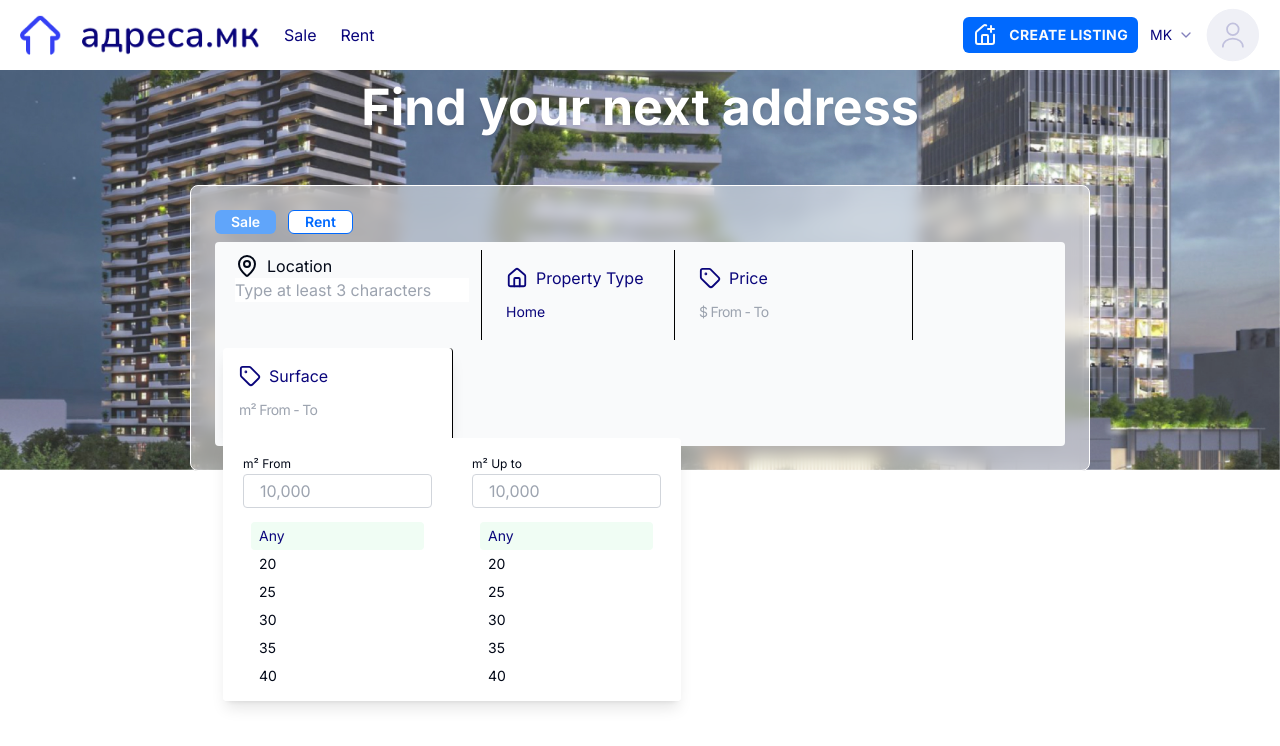
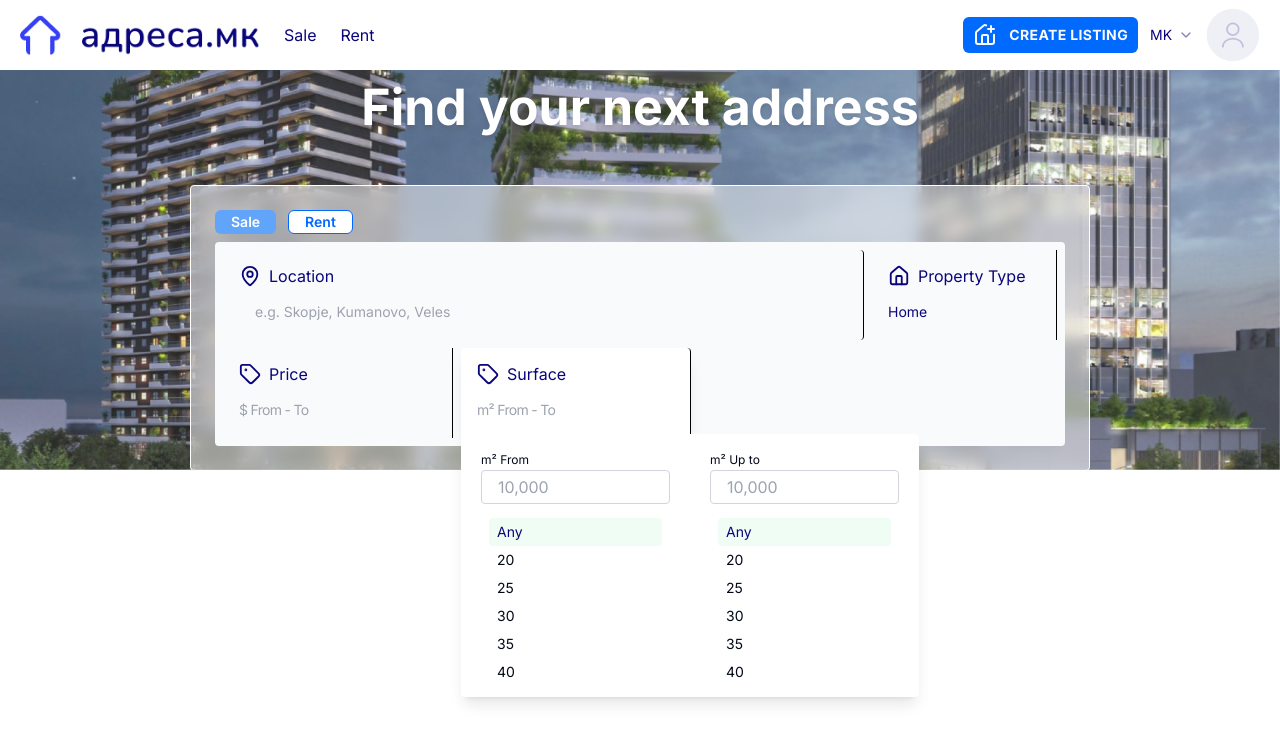
Before and after one commit to adresamk/adresa-next, a Next.js app: page / in a window 1280 px wide. Shown: the top 746 px of the page. Built offline with nearby package versions, Linux system fonts and the light colour scheme.

Commit message:
Filters location filter css

```diff
--- a/src/app/SearchFilter.tsx
+++ b/src/app/SearchFilter.tsx
@@ -2,13 +2,14 @@
 
 import { Button } from "@/components/ui/button";
 import {
+  locationDropdownOptions,
   priceFilterOptions,
   propertyTypes,
   surfaceFilterOptions,
 } from "@/global/constants";
 import { cn } from "@/lib/utils";
 import { cx } from "class-variance-authority";
-import { House, MapPin, Ruler, Tag } from "lucide-react";
+import { House, Map, MapPin, Pin, Ruler, Tag } from "lucide-react";
 import { useState } from "react";
 
 type SearchFormFilterProps = {
@@ -17,6 +18,88 @@ type SearchFormFilterProps = {
   filters: any;
   setFilters: (filter: any) => void;
 };
+function LocationFilter({
+  selectedFilter,
+  setSelectedFilter,
+  filters,
+  setFilters,
+}: SearchFormFilterProps) {
+  const [suggestionsOpen, setSuggestionsOpen] = useState(false);
+  return (
+    <div
+      className={cx(
+        " flex-1 flex-grow  p-4  border-r rounded border-r-black overflow-visible h-[90px] min-w-[418px] w-full ",
+        selectedFilter === "location" &&
+          "shadow-lg bg-white rounded-t z-10",
+        !selectedFilter && "bg-gray-50 "
+      )}
+      onClick={() => {
+        setSelectedFilter("location");
+      }}
+    >
+      <div className="w-full">
+        <div className="  flex flex-col gap-1.5 text-brand-dark-blue">
+          <label
+            className=" h-5 flex w-full gap-2 items-center"
+            htmlFor={"location"}
+          >
+            {<MapPin size={22} />} {"Location"}
+          </label>
+          <div className="text-sm h-10 flex items-center">
+            {/* line-height: 1; border: 0; height: 40px; padding: 0;
+            flex-grow: 1; letter-spacing: -.32px; */}
+            <input
+              className=" h-8 w-full flex-grow border-none rounded leading-tight p-1 px-4 text-black outline-none bg-gray-50"
+              name="location"
+              id="location"
+              placeholder={
+                selectedFilter === "location"
+                  ? "Type at least 3 characters"
+                  : "e.g. Skopje, Kumanovo, Veles"
+              }
+              value={filters.location}
+              onChange={(e) => {
+                setFilters((prev: any) => ({
+                  ...prev,
+                  location: e.target.value,
+                }));
+                if (e.target.value.length >= 3) {
+                  setSuggestionsOpen(true);
+                }
+              }}
+            />
+          </div>
+        </div>
+        {selectedFilter === "location" && suggestionsOpen && (
+          <ul className=" w-full flex flex-col p-2 top-[5px] max-h-[280px] overflow-y-auto relative text-sm -left-4 bg-white rounded rounded-t-none  shadow-lg">
+            {locationDropdownOptions.map((location) => (
+              <li
+                key={location}
+                className={cx(
+                  "px-2 py-1 hover:bg-green-50 cursor-pointer rounded flex gap-2",
+                  filters.propertyType === location &&
+                    "bg-green-50 text-brand-dark-blue"
+                )}
+                onClick={() => {
+                  setFilters((prev: any) => ({
+                    ...prev,
+                    location: location,
+                  }));
+                  setSuggestionsOpen(false);
+                }}
+              >
+                <span>
+                  <MapPin />
+                </span>
+                <span>{location}</span>
+              </li>
+            ))}
+          </ul>
+        )}
+      </div>
+    </div>
+  );
+}
 function PropertyTypeFilter({
   selectedFilter,
   setSelectedFilter,
@@ -36,21 +119,21 @@ function PropertyTypeFilter({
       }}
     >
       <div className="">
-        <div className="flex flex-col gap-3 text-brand-dark-blue">
+        <div className="flex flex-col gap-1.5 text-brand-dark-blue">
           <label
-            className="flex w-full gap-2 items-center"
+            className="h-5 flex w-full gap-2 items-center"
             htmlFor={"property-type"}
           >
             {<House size={22} />} {"Property Type"}
           </label>
-          <div className="text-sm">
+          <div className="text-sm h-10 flex items-center">
             {filters.propertyType || (
               <span className="text-gray-400">Home</span>
             )}
           </div>
         </div>
         {selectedFilter === "property-type" && (
-          <ul className=" w-[184px] p-2 top-[18px] relative text-sm -left-4 bg-white rounded-lg rounded-t-none border-t shadow-lg">
+          <ul className=" w-[184px] p-2 top-[4px] relative text-sm -left-4 bg-white rounded rounded-t-none  shadow-lg">
             {propertyTypes.map((type) => (
               <li
                 key={type}
@@ -95,11 +178,11 @@ function PriceFilter({
       }}
     >
       <div className="">
-        <div className="flex flex-col gap-3 text-brand-dark-blue">
-          <label className="flex w-full gap-2 items-center">
+        <div className="flex flex-col gap-1.5 text-brand-dark-blue">
+          <label className="h-5 flex w-full gap-2 items-center">
             {<Tag size={22} />} {"Price"}
           </label>
-          <div className="text-sm">
+          <div className="text-sm h-10 flex items-center">
             {/* both are set */}
             {filters.price.from && filters.price.to && (
               <span className="text-brand-dark-blue">
@@ -129,7 +212,7 @@ function PriceFilter({
           </div>
         </div>
         {selectedFilter === "price" && (
-          <div className="flex min-w-[458px] -left-4 relative rounded shadow-lg top-[18px] ">
+          <div className="flex min-w-[458px] -left-4 relative rounded shadow-lg top-[4px] ">
             <div className="min-w-[229px] rounded-bl  bg-white px-5 py-3  ">
               <div className="mb-1.5 focus-within:text-brand-dark-blue">
                 <label htmlFor="price-from" className="text-xs ">
@@ -153,7 +236,7 @@ function PriceFilter({
                   }}
                 />
               </div>
-              <ul className="max-h-[175px] overflow-y-auto p-2  relative text-sm bg-white rounded-lg rounded-t-none ">
+              <ul className="max-h-[175px] overflow-y-auto p-2  relative text-sm bg-white rounded rounded-t-none ">
                 {priceFilterOptions.map((price) => (
                   <li
                     key={price}
@@ -203,7 +286,7 @@ function PriceFilter({
                   }}
                 />
               </div>
-              <ul className="max-h-[175px] overflow-y-auto p-2  relative text-sm bg-white rounded-lg rounded-t-none ">
+              <ul className="max-h-[175px] overflow-y-auto p-2  relative text-sm bg-white rounded rounded-t-none ">
                 {priceFilterOptions.map((price) => (
                   <li
                     key={price}
@@ -256,11 +339,11 @@ function SurfaceFilter({
       }}
     >
       <div className="">
-        <div className="flex flex-col gap-3 text-brand-dark-blue">
-          <label className="flex w-full gap-2 items-center">
+        <div className="flex flex-col gap-1.5 text-brand-dark-blue">
+          <label className="h-5 flex w-full gap-2 items-center">
             {<Tag size={22} />} {"Surface"}
           </label>
-          <div className="text-sm">
+          <div className="text-sm h-10 flex items-center">
             {/* both are set */}
             {filters.surface.from && filters.surface.to && (
               <span className="text-brand-dark-blue">
@@ -290,7 +373,7 @@ function SurfaceFilter({
           </div>
         </div>
         {selectedFilter === "surface" && (
-          <div className="flex min-w-[458px] -left-4 relative rounded shadow-lg top-[18px] ">
+          <div className="flex min-w-[458px] -left-4 relative rounded shadow-lg top-[4px] ">
             <div className="min-w-[229px] rounded-bl  bg-white px-5 py-3  ">
               <div className="mb-1.5 focus-within:text-brand-dark-blue">
                 <label htmlFor="surface-from" className="text-xs ">
@@ -314,7 +397,7 @@ function SurfaceFilter({
                   }}
                 />
               </div>
-              <ul className="max-h-[175px] overflow-y-auto p-2  relative text-sm bg-white rounded-lg rounded-t-none ">
+              <ul className="max-h-[175px] overflow-y-auto p-2  relative text-sm bg-white rounded rounded-t-none ">
                 {surfaceFilterOptions.map((surface) => (
                   <li
                     key={surface}
@@ -364,7 +447,7 @@ function SurfaceFilter({
                   }}
                 />
               </div>
-              <ul className="max-h-[175px] overflow-y-auto p-2  relative text-sm bg-white rounded-lg rounded-t-none ">
+              <ul className="max-h-[175px] overflow-y-auto p-2  relative text-sm bg-white rounded rounded-t-none ">
                 {surfaceFilterOptions.map((surface) => (
                   <li
                     key={surface}
@@ -416,7 +499,7 @@ export default function SearchFilter() {
   });
 
   return (
-    <div className="max-w-[900px] flex flex-col gap-2 bg-white/50 backdrop-blur border-white border rounded-lg p-6">
+    <div className="max-w-[900px] flex flex-col gap-2 bg-white/50 backdrop-blur border-white border rounded p-6">
       <div className="flex gap-3">
         <Button
           onClick={() =>
@@ -452,22 +535,12 @@ export default function SearchFilter() {
       <div className="bg-gray-50 rounded">
         <form action="">
           <div className="flex flex-wrap p-2 gap-2 ">
-            <div className="border-r border-r-black px-3 py-1">
-              <label
-                className="flex w-full gap-2"
-                htmlFor={"location"}
-              >
-                {<MapPin />} {"Location"}
-              </label>
-              <div>
-                <input
-                  id={"location"}
-                  name={"location"}
-                  type="text"
-                  placeholder={"Type at least 3 characters"}
-                />
-              </div>
-            </div>
+            <LocationFilter
+              selectedFilter={selectedFilter}
+              setSelectedFilter={setSelectedFilter}
+              filters={filters}
+              setFilters={setFilters}
+            />
 
             <PropertyTypeFilter
               selectedFilter={selectedFilter}
--- a/src/app/layout.tsx
+++ b/src/app/layout.tsx
@@ -24,10 +24,6 @@ export default function RootLayout({
   return (
     <html lang="en">
       <body
-        // adding this because my chrome extension is adding another class to the body
-        // and it's messing with the hydration check from next, and we need that class for the
-        // extension to work. The class being added is 'vsc-initialized'
-        suppressHydrationWarning={true}
         className={cn(
           "min-h-screen bg-background font-sans antialiased",
           fontSans.variable
--- a/src/global/constants.ts
+++ b/src/global/constants.ts
@@ -114,6 +114,23 @@ export const priceFilterOptions = [
   "4,000,000",
   "4,500,000",
   "5,000,000",
+];
+export const locationDropdownOptions = [
+  "Chalkidiki (Macedonia)",
+  "Nea Chalkidona (Athens - West)",
+  "Chalkida (Evia)",
+  "Chalkidona (Thessaloniki - Rest of Prefecture)",
+  "Poligiros (Chalkidiki)",
+  "Center (Nea Chalkidona)",
+  "Chalkidona (Nikaia)",
+  "Chalkoutsi (Oropos)",
+  "Chrisalida (Nea Chalkidona)",
+  "Anthemountas (Chalkidiki)",
+  "Arnaia (Chalkidiki)",
+  "Chalkeia (Aetolia & Acarnania)",
+  "Chalki (Dodecanese)",
+  "Kallikrateia (Chalkidiki)",
+  "Kassandra (Chalkidiki)",
 ];
 export const surfaceFilterOptions = [
   "Any",
```
